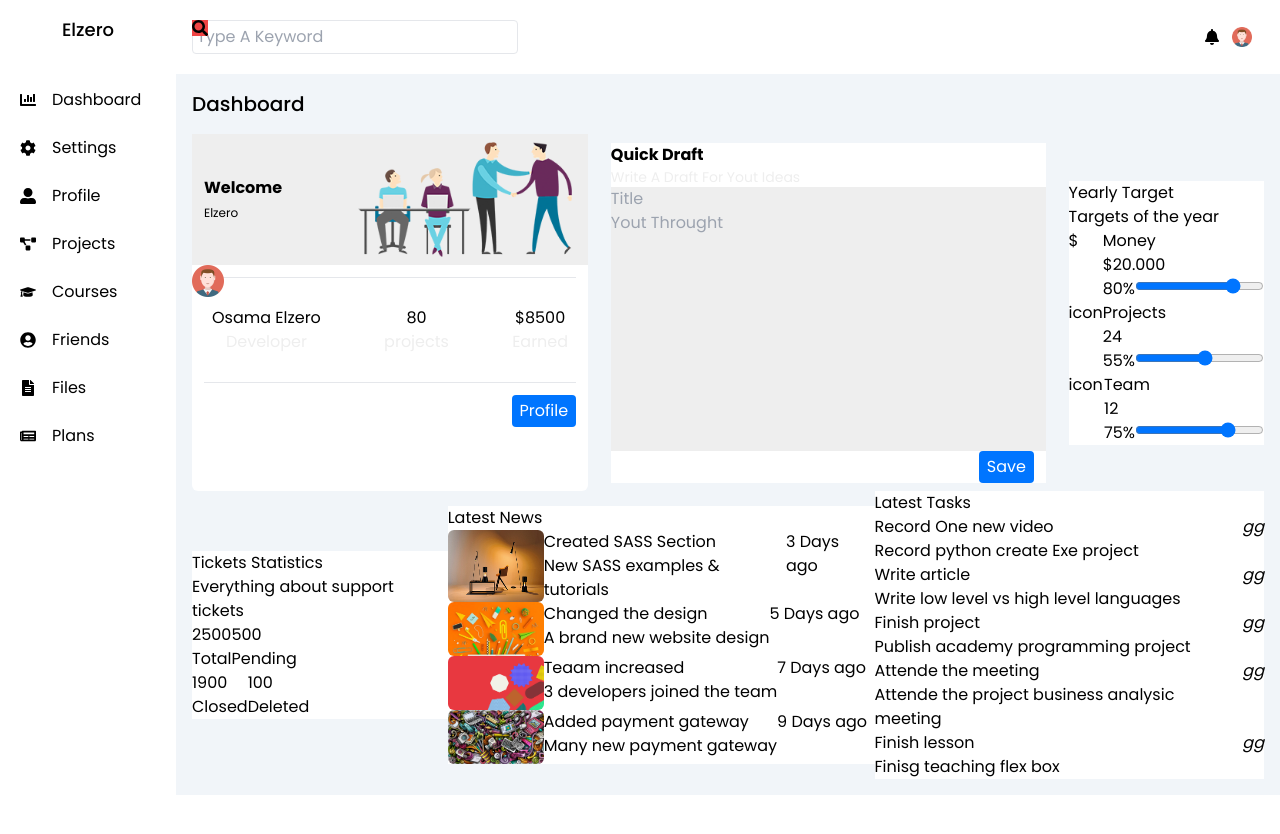
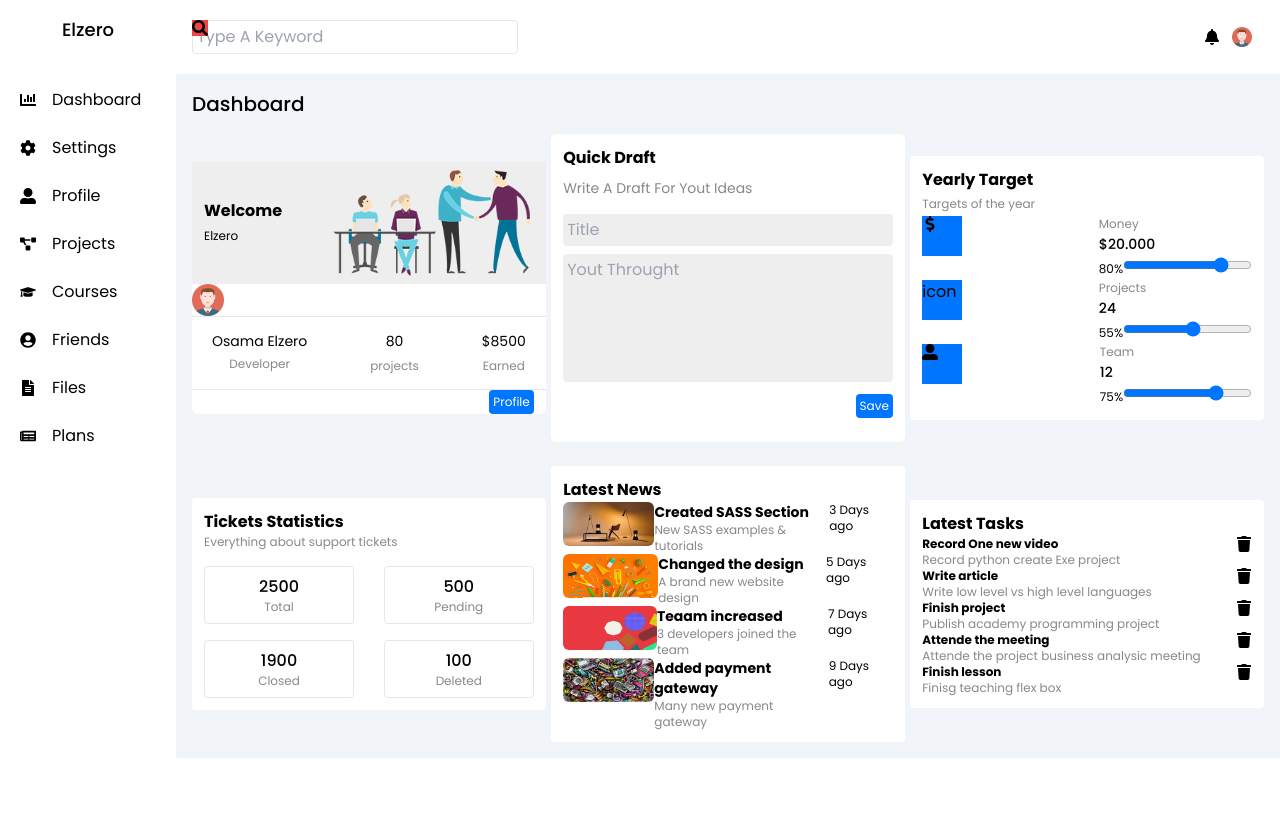
Before and after one commit to Zniguef/Elzero_template4, a React (Create React App) app: page / in a window 1280 px wide. Shown: the top 834 px of the page. Built offline with nearby package versions, Linux system fonts and the light colour scheme.

Commit message:
push to commit

```diff
--- a/src/pages/Dashboard/DashboardPage.jsx
+++ b/src/pages/Dashboard/DashboardPage.jsx
@@ -10,7 +10,7 @@ const Dashboard = () => {
   return (
     <div className="bg-background-color p-4">
       <h1 className="text-xl font-medium mb-4">Dashboard</h1>
-      <div className="flex items-center justify-between">
+      <div className="flex items-center justify-between mb-6">
         <Welcome />
         <Draft />
         <Target />
--- a/src/pages/Dashboard/components/Draft/index.jsx
+++ b/src/pages/Dashboard/components/Draft/index.jsx
@@ -2,22 +2,28 @@ import React from "react";
 
 function Draft() {
   return (
-    <div className="bg-white">
-      <h1 className="font-semibold">Quick Draft</h1>
-      <p className="text-sm text-primary-gray">Write A Draft For Yout Ideas</p>
+    <div className="bg-white w-[33%] p-3 rounded-md h-full">
+      <h1 className="font-semibold text-base">Quick Draft</h1>
+      <p className="text-sm text-primary-gray py-2">
+        Write A Draft For Yout Ideas
+      </p>
 
       <form className="flex flex-col">
-        <input className="bg-primary-gray" type="text" placeholder="Title" />
+        <input
+          className="bg-primary-gray-bg my-2 p-1 rounded outline-none"
+          type="text"
+          placeholder="Title"
+        />
         <textarea
-          className="bg-primary-gray resize-none"
+          className="bg-primary-gray-bg resize-none outline-none p-1 rounded"
           name=""
           id=""
           cols="30"
-          rows="10"
+          rows="5"
           placeholder="Yout Throught"
         ></textarea>
-        <div className="flex justify-end mx-3">
-          <button className="bg-primary-blue text-white rounded py-1 px-2">
+        <div className="flex justify-end my-3">
+          <button className="bg-primary-blue text-white rounded p-1 text-xs">
             Save
           </button>
         </div>
--- a/src/pages/Dashboard/components/News/index.jsx
+++ b/src/pages/Dashboard/components/News/index.jsx
@@ -6,47 +6,59 @@ import imgNewsFour from "../../../../assets/images/news-04.png";
 
 function News() {
   return (
-    <div className="bg-white">
-      <h1>Latest News</h1>
+    <div className="bg-white w-[33%] rounded p-3 h-full">
+      <h1 className="text-base font-semibold">Latest News</h1>
       <div className="flex">
         <div className="flex">
-          <img className="w-24 rounded-md" src={imgNewsOne} alt="cover" />
+          <img className="w-24 rounded-md h-11" src={imgNewsOne} alt="cover" />
           <div>
-            <h2>Created SASS Section</h2>
-            <p>New SASS examples & tutorials</p>
+            <h2 className="text-sm font-semibold">Created SASS Section</h2>
+            <p className="text-xs text-primary-gray">
+              New SASS examples & tutorials
+            </p>
           </div>
         </div>
-        <span>3 Days ago</span>
+        <span className="text-xs">3 Days ago</span>
       </div>
       <div className="flex">
         <div className="flex">
-          <img className="w-24 rounded-md" src={imgNewsTwo} alt="cover" />
+          <img className="w-24 rounded-md h-11" src={imgNewsTwo} alt="cover" />
           <div>
-            <h2>Changed the design</h2>
-            <p>A brand new website design</p>
+            <h2 className="text-sm font-semibold">Changed the design</h2>
+            <p className="text-xs text-primary-gray">
+              A brand new website design
+            </p>
           </div>
         </div>
-        <span>5 Days ago</span>
+        <span className="text-xs">5 Days ago</span>
       </div>
       <div className="flex">
         <div className="flex">
-          <img className="w-24 rounded-md" src={imgNewsThree} alt="cover" />
+          <img
+            className="w-24 rounded-md h-11"
+            src={imgNewsThree}
+            alt="cover"
+          />
           <div>
-            <h2>Teaam increased</h2>
-            <p>3 developers joined the team</p>
+            <h2 className="text-sm font-semibold">Teaam increased</h2>
+            <p className="text-xs text-primary-gray">
+              3 developers joined the team
+            </p>
           </div>
         </div>
-        <span>7 Days ago</span>
+        <span className="text-xs">7 Days ago</span>
       </div>
       <div className="flex">
         <div className="flex">
-          <img className="w-24 rounded-md" src={imgNewsFour} alt="cover" />
+          <img className="w-24 rounded-md h-11" src={imgNewsFour} alt="cover" />
           <div>
-            <h2>Added payment gateway</h2>
-            <p>Many new payment gateway</p>
+            <h2 className="text-sm font-semibold">Added payment gateway</h2>
+            <p className="text-xs text-primary-gray">
+              Many new payment gateway
+            </p>
           </div>
         </div>
-        <span>9 Days ago</span>
+        <span className="text-xs">9 Days ago</span>
       </div>
     </div>
   );
--- a/src/pages/Dashboard/components/Statistics/index.jsx
+++ b/src/pages/Dashboard/components/Statistics/index.jsx
@@ -2,34 +2,36 @@ import React from "react";
 
 function Statistics() {
   return (
-    <div className="bg-white">
-      <h1>Tickets Statistics</h1>
-      <p>Everything about support tickets</p>
+    <div className="bg-white p-3 rounded w-[33%] h-full">
+      <h1 className="font-semibold text-base">Tickets Statistics</h1>
+      <p className="text-xs text-primary-gray">
+        Everything about support tickets
+      </p>
 
-      <div>
-        <div className="flex">
-          <div>
+      <div className="mt-4">
+        <div className="flex items-center justify-between mb-4">
+          <div className="w-[150px] border text-center rounded py-2">
             <i class="fas fa-accessible-icon"></i>
-            <span>2500</span>
-            <p>Total</p>
+            <span className="font-medium">2500</span>
+            <p className="text-xs text-primary-gray">Total</p>
           </div>
-          <div>
+          <div className="w-[150px] border text-center rounded py-2">
             <i class="fas fa-accessible-icon"></i>
-            <span>500</span>
-            <p>Pending</p>
+            <span className="font-medium">500</span>
+            <p className="text-xs text-primary-gray">Pending</p>
           </div>
         </div>
 
-        <div className="flex">
-          <div>
+        <div className="flex items-center justify-between">
+          <div className="w-[150px] border text-center rounded py-2">
             <i class="fas fa-accessible-icon"></i>
-            <span>1900</span>
-            <p>Closed</p>
+            <span className="font-medium">1900</span>
+            <p className="text-xs text-primary-gray">Closed</p>
           </div>
-          <div>
+          <div className="w-[150px] border text-center rounded py-2">
             <i class="fas fa-accessible-icon"></i>
-            <span>100</span>
-            <p>Deleted</p>
+            <span className="font-medium">100</span>
+            <p className="text-xs text-primary-gray">Deleted</p>
           </div>
         </div>
       </div>
--- a/src/pages/Dashboard/components/Targets/index.jsx
+++ b/src/pages/Dashboard/components/Targets/index.jsx
@@ -1,42 +1,48 @@
 import React from "react";
+import { FaDollarSign, FaUserAlt } from "react-icons/fa";
 
 function Target() {
   return (
-    <div className="bg-white">
-      <h1>Yearly Target</h1>
-      <p>Targets of the year</p>
+    <div className="bg-white w-[33%] p-3 rounded h-full">
+      <h1 className="text-base font-semibold">Yearly Target</h1>
+      <p className="text-primary-gray text-xs py-1">Targets of the year</p>
 
       <div className="flex justify-between">
-        <span>$</span>
+        <span className="w-10 h-10 bg-primary-blue">
+          <FaDollarSign />
+        </span>
         <div>
-          <p>Money</p>
-          <span>$20.000</span>
+          <p className="text-primary-gray text-xs">Money</p>
+          <span className="text-sm font-medium">$20.000</span>
           <div>
-            <span>80%</span>
+            <span className="text-xs">80%</span>
             <input type="range" name="" id="" value="80" />
           </div>
         </div>
       </div>
 
       <div className="flex justify-between">
-        <span>icon</span>
+        <span className="w-10 h-10 bg-primary-blue">icon</span>
         <div>
-          <p>Projects</p>
-          <span>24</span>
+          <p className="text-primary-gray text-xs">Projects</p>
+          <span className="text-sm font-medium">24</span>
           <div>
-            <span>55%</span>
+            <span className="text-xs">55%</span>
             <input type="range" name="" id="" value="55" />
           </div>
         </div>
       </div>
 
       <div className="flex justify-between">
-        <span>icon</span>
+        <span className="w-10 h-10 bg-primary-blue">
+          <FaUserAlt />
+        </span>
+
         <div>
-          <p>Team</p>
-          <span>12</span>
+          <p className="text-primary-gray text-xs">Team</p>
+          <span className="text-sm font-medium">12</span>
           <div>
-            <span>75%</span>
+            <span className="text-xs">75%</span>
             <input type="range" name="" id="" value="75" />
           </div>
         </div>
--- a/src/pages/Dashboard/components/Tasks/index.jsx
+++ b/src/pages/Dashboard/components/Tasks/index.jsx
@@ -1,43 +1,62 @@
 import React from "react";
+import { FaTrash } from "react-icons/fa";
 
 function Tasks() {
   return (
-    <div className="bg-white">
-      <h1>Latest Tasks</h1>
+    <div className="bg-white w-[33%] p-3 rounded h-full">
+      <h1 className="text-base font-semibold">Latest Tasks</h1>
       <div className="flex justify-between">
         <div>
-          <p>Record One new video</p>
-          <p>Record python create Exe project</p>
+          <p className="text-xs font-semibold">Record One new video</p>
+          <p className="text-xs text-primary-gray">
+            Record python create Exe project
+          </p>
         </div>
-        <i class="fas fa-accessible-icon">gg</i>
+        <span>
+          <FaTrash />
+        </span>
       </div>
       <div className="flex justify-between">
         <div>
-          <p>Write article</p>
-          <p>Write low level vs high level languages</p>
+          <p className="text-xs font-semibold">Write article</p>
+          <p className="text-xs text-primary-gray">
+            Write low level vs high level languages
+          </p>
         </div>
-        <i class="fas fa-accessible-icon">gg</i>
+        <span>
+          <FaTrash />
+        </span>
       </div>
       <div className="flex justify-between">
         <div>
-          <p>Finish project</p>
-          <p>Publish academy programming project</p>
+          <p className="text-xs font-semibold">Finish project</p>
+          <p className="text-xs text-primary-gray">
+            Publish academy programming project
+          </p>
         </div>
-        <i class="fas fa-accessible-icon">gg</i>
+        <span>
+          <FaTrash />
+        </span>
       </div>
       <div className="flex justify-between">
         <div>
-          <p>Attende the meeting</p>
-          <p>Attende the project business analysic meeting</p>
+          <p className="text-xs font-semibold">Attende the meeting</p>
+          <p className="text-xs text-primary-gray">
+            Attende the project business analysic meeting
+          </p>
         </div>
-        <i class="fas fa-accessible-icon">gg</i>
+        <span>
+          <FaTrash />
+        </span>
       </div>
       <div className="flex justify-between">
         <div>
-          <p>Finish lesson</p>
-          <p>Finisg teaching flex box</p>
+          <p className="text-xs font-semibold">Finish lesson</p>
+          <p className="text-xs text-primary-gray">Finisg teaching flex box</p>
         </div>
-        <i class="fas fa-accessible-icon">gg</i>
+        <span>
+          <FaTrash />
+        </span>
       </div>
     </div>
   );
--- a/src/pages/Dashboard/components/Welcome/index.jsx
+++ b/src/pages/Dashboard/components/Welcome/index.jsx
@@ -4,8 +4,8 @@ import avatar from "../../../../assets/images/avatar.png";
 
 function Welcome() {
   return (
-    <div className="bg-white pb-16 rounded-md">
-      <div className="bg-primary-gray flex justify-between items-center px-2 relative">
+    <div className="bg-white rounded-md w-[33%] h-full">
+      <div className="bg-primary-gray-bg flex justify-between items-center px-2 relative">
         <div className="p-1 w-2/4">
           <h3 className="font-semibold">Welcome</h3>
           <span className="text-xs">Elzero</span>
@@ -17,24 +17,24 @@ function Welcome() {
       <div>
         <img className="w-8 absolute" src={avatar} alt="profile" />
       </div>
-      <div className="flex justify-between items-center px-2 py-7 border-t border-b m-3">
+      <div className="flex justify-between items-center px-5 py-3 border-t border-b mt-8">
         <div className="text-center">
-          <h3>Osama Elzero</h3>
-          <span className="text-primary-gray">Developer</span>
+          <h3 className="text-sm">Osama Elzero</h3>
+          <span className="text-primary-gray text-xs">Developer</span>
         </div>
         <div className="text-center">
-          <span>80</span>
+          <span className="text-sm">80</span>
           <br />
-          <span className="text-primary-gray">projects</span>
+          <span className="text-primary-gray text-xs">projects</span>
         </div>
         <div className="text-center">
-          <span>$8500</span>
+          <span className="text-sm">$8500</span>
           <br />
-          <span className="text-primary-gray">Earned</span>
+          <span className="text-primary-gray text-xs">Earned</span>
         </div>
       </div>
       <div className="flex justify-end mx-3">
-        <button className="bg-primary-blue text-white rounded py-1 px-2">
+        <button className="bg-primary-blue text-white rounded p-1 text-xs">
           Profile
         </button>
       </div>
--- a/tailwind.config.js
+++ b/tailwind.config.js
@@ -8,7 +8,8 @@ module.exports = {
         "primary-orange": "#F59E0B",
         "primary-green": "#22C55E",
         "primary-blue": "#0075FF",
-        "primary-gray": "#EEEEEE",
+        "primary-gray-bg": "#EEEEEE",
+        "primary-gray": "#888888",
         "primary-red": "#F44336",
         "background-color": "#F1F5F9",
       },
```
